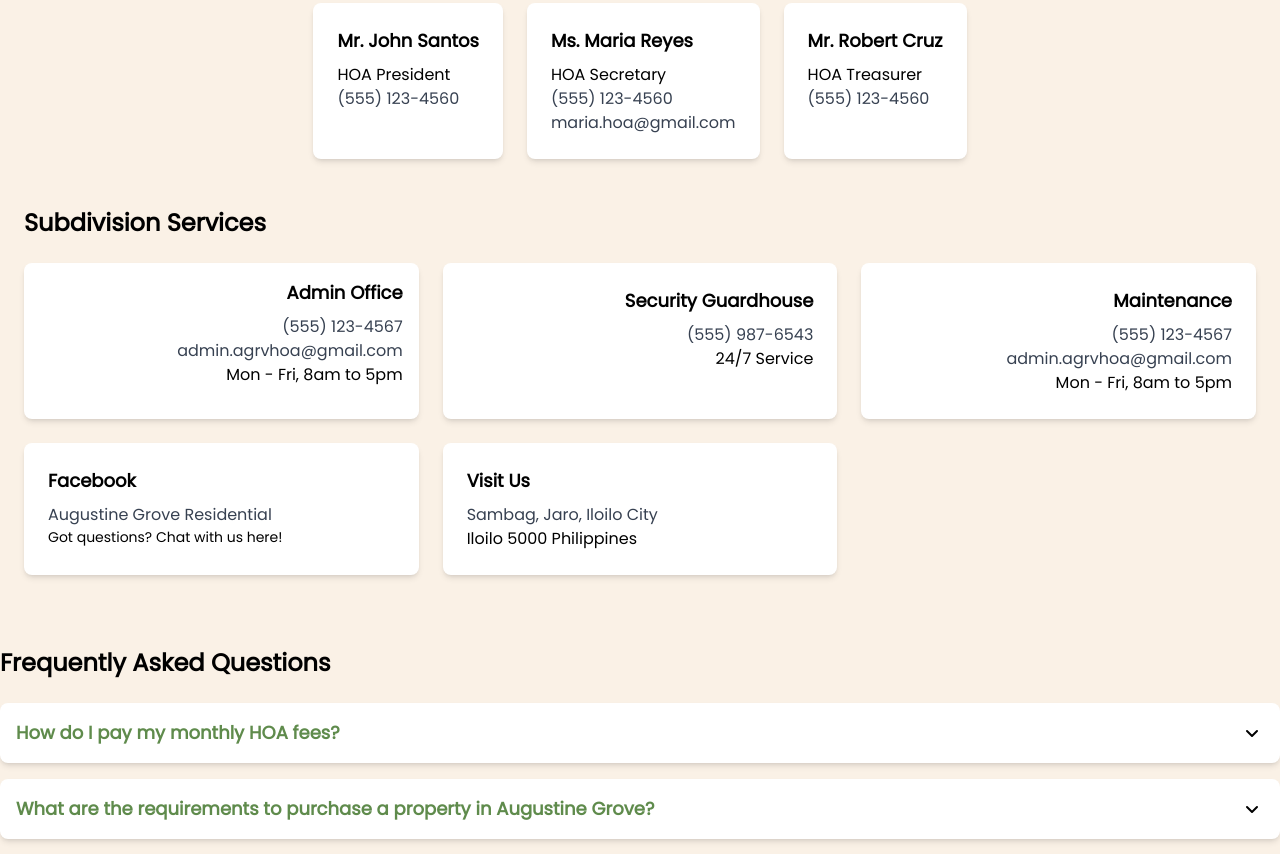
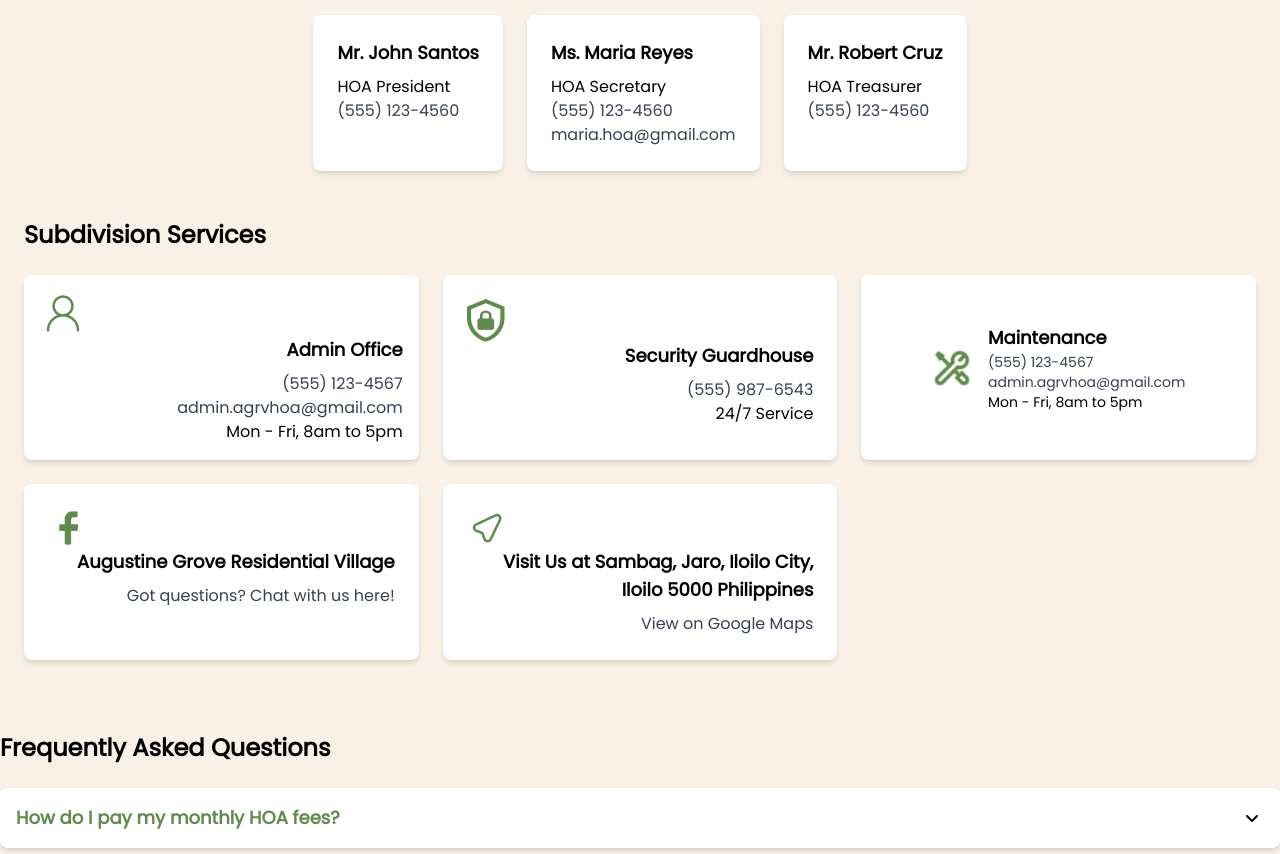
Before and after one commit to Steven-zx/Augustine-Grove-Web-Application, a website: page aboutpage.html in a window 1280 px wide. Shown: the part 2797-3651 px from the top of the page. Drawn offline with Linux system fonts and the light colour scheme.

Commit message:
about page finally

```diff
--- a/aboutpage.html
+++ b/aboutpage.html
@@ -25,7 +25,7 @@
                 <li><a href="#" class="hover:underline">Announcements</a></li>
                 <li><a href="#" class="hover:underline">Amenities</a></li>
                 <li><a href="#" class="hover:underline">Gallery</a></li>
-                <li><a href="about.html" class="hover:underline">About</a></li>
+                <li><a href="aboutpage.html" class="hover:underline">About</a></li>
             </ul>
             <img src="pictures/profile.png" alt="Profile" class="h-8">
         </div>
@@ -148,7 +148,7 @@
                 </div>
 
                 <div class="mt-8 text-center">
-                    <button class="py-10 px-12 rounded-full bg-[#FAF1E6] text-[#4A5568] font-poppins text-sm" style="box-shadow: inset 0px 4px 4px 0px rgba(0,0,0,0.25);">Download a copy</button>
+                    <button class="py-2 px-4 rounded-full bg-[#FAF1E6] text-[#4A5568] font-poppins text-sm" style="box-shadow: inset 0px 4px 4px 0px rgba(0,0,0,0.25);">Download a copy</button>
                 </div>
             </div>
         </section>
@@ -188,33 +188,42 @@
                 </section>
 
                     <h3 class="text-2xl font-poppins font-bold text-[#333333] mb-6">Subdivision Services</h3>
-                    <div class="grid grid-cols-2 md:grid-cols-3 gap-6 mb-6">
+                    <div class="grid grid-cols-2 md:grid-cols-3 gap-6 mb-6 justify-center">
                         <div class="bg-white rounded-lg shadow-md p-4 text-right">
+                            <img src="pictures/lucide_user-round 4.png" class="w-20">
                             <h4 class="text-lg font-semibold text-[#333333] mb-2">Admin Office</h4>
                             <p class="text-gray-700">(555) 123-4567</p>
                             <p class="text-gray-700">admin.agrvhoa@gmail.com</p>
                             <p class="text-gray-600">Mon - Fri, 8am to 5pm</p>
                         </div>
                         <div class="bg-white rounded-lg shadow-md p-6 text-right">
+                            <img src="pictures/mdi_security-lock-outline.png" class="w-20">
                             <h4 class="text-lg font-semibold text-[#333333] mb-2">Security Guardhouse</h4>
                             <p class="text-gray-700">(555) 987-6543</p>
                             <p class="text-gray-600">24/7 Service</p>
                         </div>
+
+                        <div class="bg-white rounded-lg shadow-md p-6 flex items-center justify-center gap-4">
+                            <img src="pictures/pajamas_issue-type-maintenance.png" class="w-10 h-10 object-contain">
+                            <div>
+                                <h4 class="text-lg font-semibold text-[#333333] mb-1">Maintenance</h4>
+                                <p class="text-gray-700 text-sm">(555) 123-4567</p>
+                                <p class="text-gray-700 text-sm">admin.agrvhoa@gmail.com</p>
+                                <p class="text-gray-600 text-sm">Mon - Fri, 8am to 5pm</p>
+                            </div>
+                        </div>
+
                         <div class="bg-white rounded-lg shadow-md p-6 text-right">
-                            <h4 class="text-lg font-semibold text-[#333333] mb-2">Maintenance</h4>
-                            <p class="text-gray-700">(555) 123-4567</p>
-                            <p class="text-gray-700">admin.agrvhoa@gmail.com</p>
-                            <p class="text-gray-600">Mon - Fri, 8am to 5pm</p>
+                            <img src="pictures/mage_facebook 1.png" class="w-20">
+                            <h4 class="text-lg font-semibold text-[#333333] mb-2">Augustine Grove Residential Village</h4>
+                            <p class="text-gray-700">Got questions? Chat with us here!</p>
                         </div>
-                        <div class="bg-white rounded-lg shadow-md p-6">
-                            <h4 class="text-lg font-semibold text-[#333333] mb-2">Facebook</h4>
-                            <p class="text-gray-700">Augustine Grove Residential</p>
-                            <p class="text-gray-600 text-sm">Got questions? Chat with us here!</p>
-                        </div>
-                        <div class="bg-white rounded-lg shadow-md p-6">
-                            <h4 class="text-lg font-semibold text-[#333333] mb-2">Visit Us</h4>
-                            <p class="text-gray-700">Sambag, Jaro, Iloilo City</p>
-                            <p class="text-gray-600">Iloilo 5000 Philippines</p>
+                        <div class="bg-white rounded-lg shadow-md p-6 text-right">
+                            <img src="pictures/iconamoon_location-bold 1.png" class="w-20">
+                            <h4 class="text-lg font-semibold text-[#333333] mb-2">Visit Us at Sambag, Jaro, Iloilo City, Iloilo
+                                5000 Philippines
+                            </h4>
+                            <p class="text-gray-700">View on Google Maps</p>
                         </div>
                     </div>
                 </section>
```
Also changed, not shown: pictures/iconamoon_location-bold 1.png (added), pictures/lucide_user-round 4.png (added), pictures/mage_facebook 1.png (added), pictures/mdi_security-lock-outline.png (added), pictures/pajamas_issue-type-maintenance.png (added).
